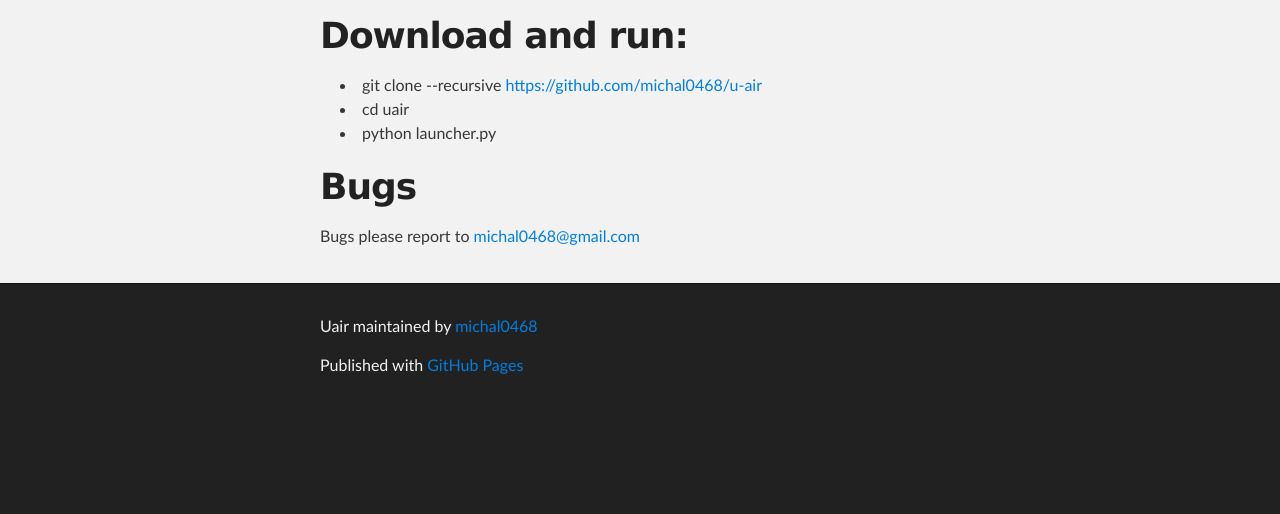
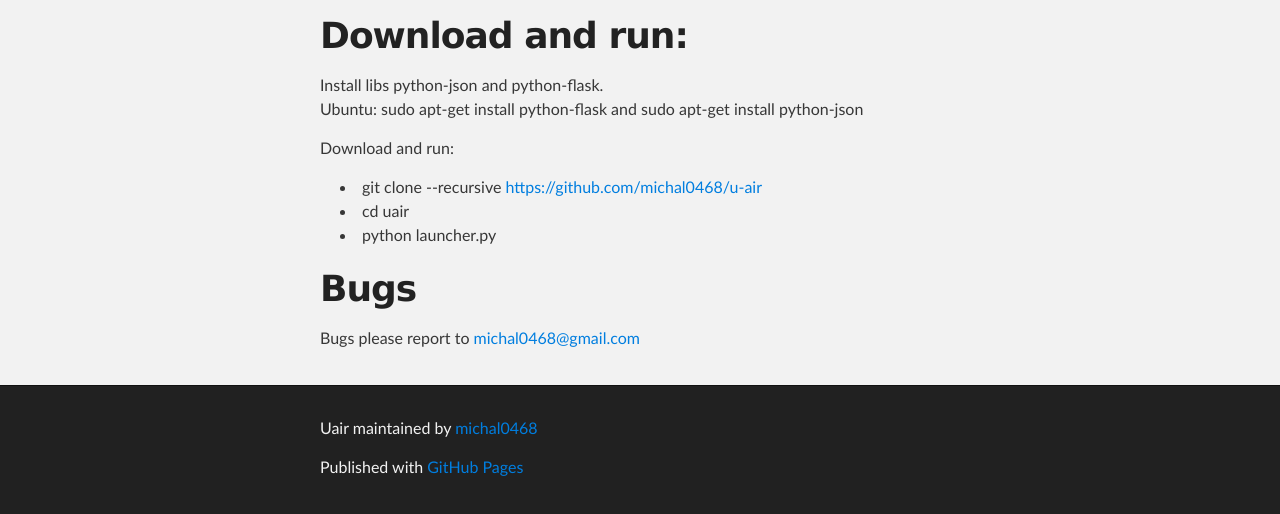
Before and after one commit to isaquealves/u-air, a plain HTML site: page index.html in a window 1280 px wide. Shown: the part 1799-2313 px from the top of the page. Before the commit the page ends 2211 px from the top, so only its background shows below. Drawn offline with Linux system fonts and the light colour scheme.

```diff
--- a/index.html
+++ b/index.html
@@ -59,6 +59,11 @@ You can easly browse your files, upload new and listen MP3 songs.</p>
 <h1>
 <a name="download-and-run" class="anchor" href="#download-and-run"><span class="octicon octicon-link"></span></a>Download and run:</h1>
 
+<p>Install libs python-json and python-flask.<br>
+Ubuntu: sudo apt-get install python-flask and sudo apt-get install python-json</p>
+
+<p>Download and run:</p>
+
 <ul>
 <li>git clone --recursive <a href="https://github.com/michal0468/u-air">https://github.com/michal0468/u-air</a>
 </li>
--- a/params.json
+++ b/params.json
@@ -1 +1 @@
-{"name":"Uair","tagline":"U-Air is a private web cloud.","body":"# Description\r\n## Desktop\r\nU-Air allow you to browse upload and download your files, wherever you are.\r\nYou forget take any file from home to your friend? Now its not problem.\r\nYou can easly browse your files, upload new and listen MP3 songs.\r\n## Server\r\nU-Air allow you to create private web cloud, and easy control server.\r\n## Raspberry Pi\r\nIn progress make.\r\n\r\n# Screenshots\r\n![screen 1](https://myapps.developer.ubuntu.com/site_media/appmedia/2013/08/uair.png)\r\n![screen 2](https://myapps.developer.ubuntu.com/site_media/appmedia/2013/08/uair6_1.png)\r\n\r\n# Download and run:\r\n* git clone --recursive https://github.com/michal0468/u-air\r\n* cd uair\r\n* python launcher.py\r\n\r\n# Bugs\r\nBugs please report to michal0468@gmail.com","google":"","note":"Don't delete this file! It's used internally to help with page regeneration."}
+{"name":"Uair","tagline":"U-Air is a private web cloud.","body":"# Description\r\n## Desktop\r\nU-Air allow you to browse upload and download your files, wherever you are.\r\nYou forget take any file from home to your friend? Now its not problem.\r\nYou can easly browse your files, upload new and listen MP3 songs.\r\n## Server\r\nU-Air allow you to create private web cloud, and easy control server.\r\n## Raspberry Pi\r\nIn progress make.\r\n\r\n# Screenshots\r\n![screen 1](https://myapps.developer.ubuntu.com/site_media/appmedia/2013/08/uair.png)\r\n![screen 2](https://myapps.developer.ubuntu.com/site_media/appmedia/2013/08/uair6_1.png)\r\n\r\n# Download and run:\r\nInstall libs python-json and python-flask.<br>\r\nUbuntu: sudo apt-get install python-flask and sudo apt-get install python-json\r\n\r\nDownload and run:\r\n* git clone --recursive https://github.com/michal0468/u-air\r\n* cd uair\r\n* python launcher.py\r\n\r\n# Bugs\r\nBugs please report to michal0468@gmail.com","google":"","note":"Don't delete this file! It's used internally to help with page regeneration."}
```
